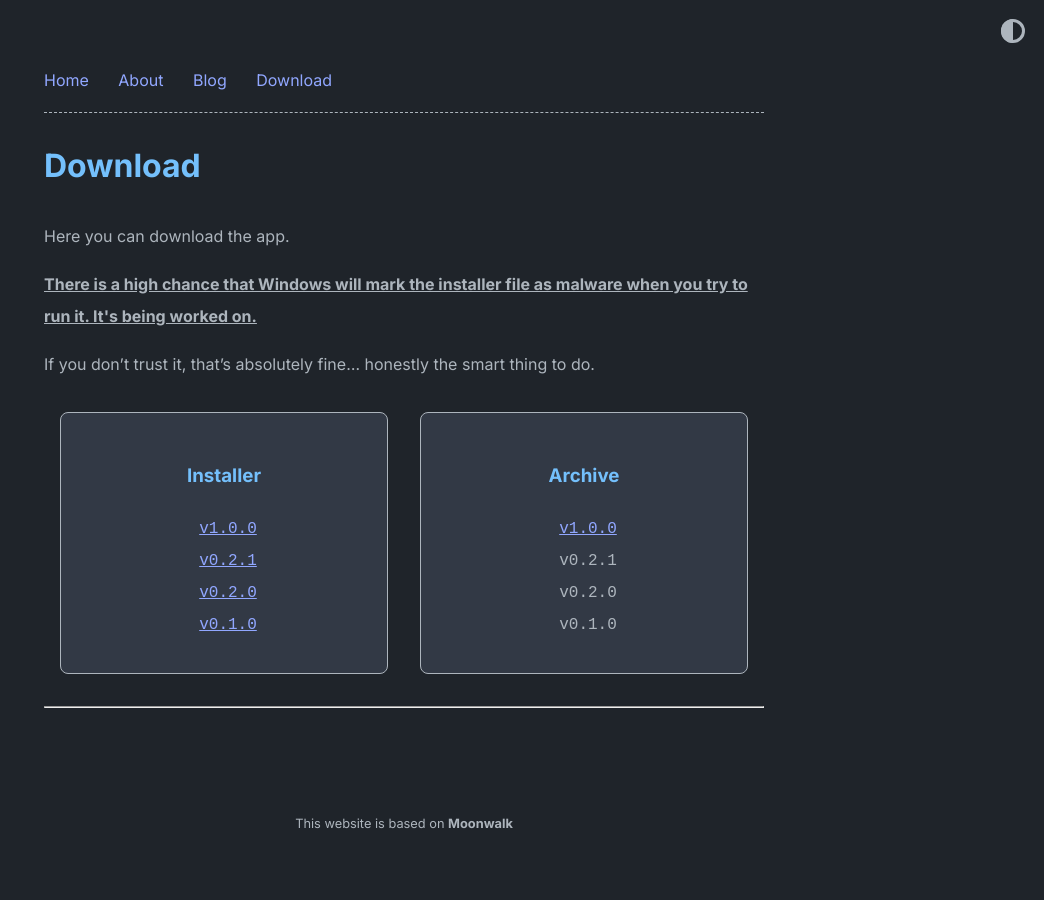
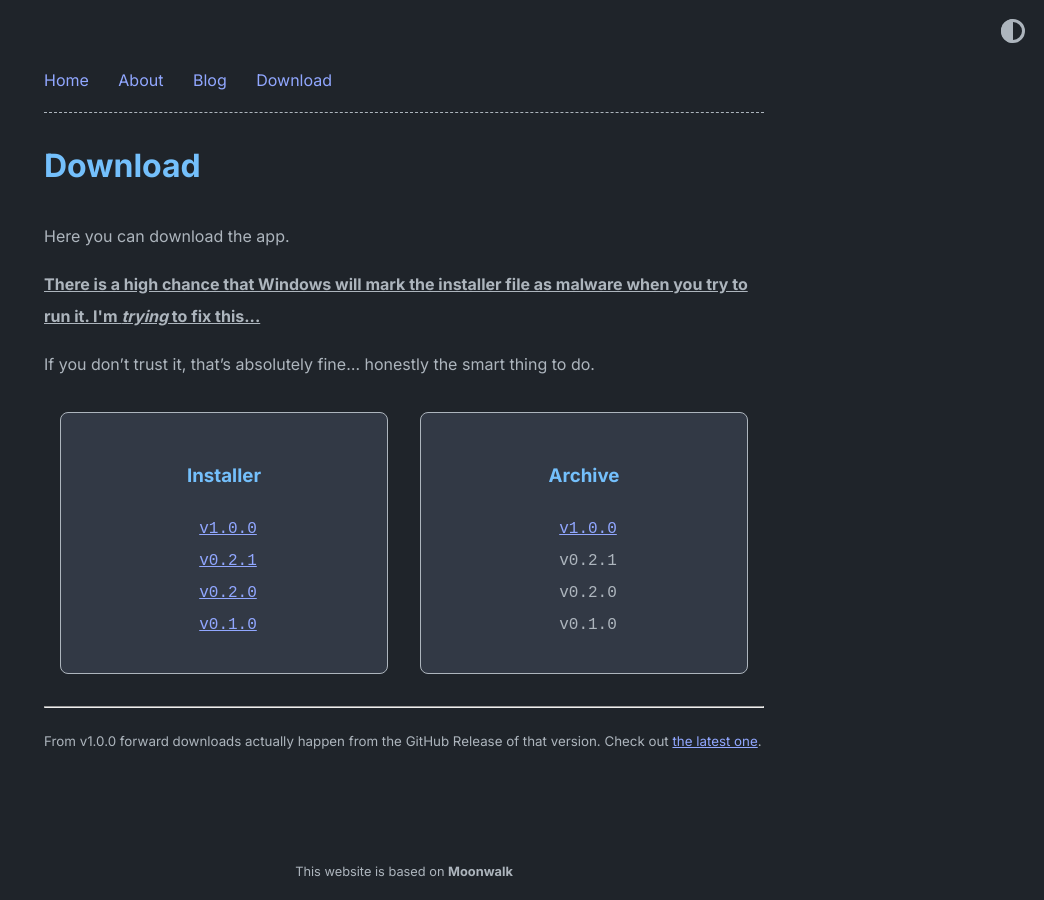
Before and after one commit to Vjaby/Recepter, a Jekyll site: the page built from download.md, in a window 1280 px wide. Shown: the whole page, without its empty margins (236-1280 px from the left). Built offline with Jekyll 4.4.1, drawn with Linux system fonts in a browser that asks for light colours.

```diff
--- a/_data/home.yml
+++ b/_data/home.yml
@@ -19,7 +19,7 @@ footer_entries:
 
 installer_download_entries:
   - title: v1.0.0
-    url: assets/downloads/installer/RecepterSetup1.0.0.exe
+    url: https://github.com/Vjaby/Recepter/releases/download/v1.0.0/RecepterSetup1.0.0.exe
   - title: v0.2.1
     url: assets/downloads/installer/RecepterSetup0.2.1.exe
   - title: v0.2.0
@@ -29,7 +29,7 @@ installer_download_entries:
 
 archive_download_entries:
   - title: v1.0.0
-    url: assets/downloads/archive/Recepter1.0.0.tar.gz
+    url: https://github.com/Vjaby/Recepter/releases/download/v1.0.0/Recepter1.0.0.tar.gz
   - title: v0.2.1
     url: False
   - title: v0.2.0
--- a/_layouts/download.html
+++ b/_layouts/download.html
@@ -18,3 +18,5 @@ layout: default
     </div>
 </div>
 <hr>
+<small>From v1.0.0 forward downloads actually happen from the GitHub Release of that version.
+    Check out <a href="https://github.com/Vjaby/Recepter/releases/latest">the latest one</a>.</small>
--- a/download.md
+++ b/download.md
@@ -5,6 +5,6 @@ title: Download
 Here you can download the app.
 
 <b><u>There is a high chance that Windows will mark the installer file as malware when you try to run it.
-It's being worked on.</u></b>
+I'm <i>trying</i> to fix this...</u></b>
 
 If you don't trust it, that's absolutely fine... honestly the smart thing to do.
```
